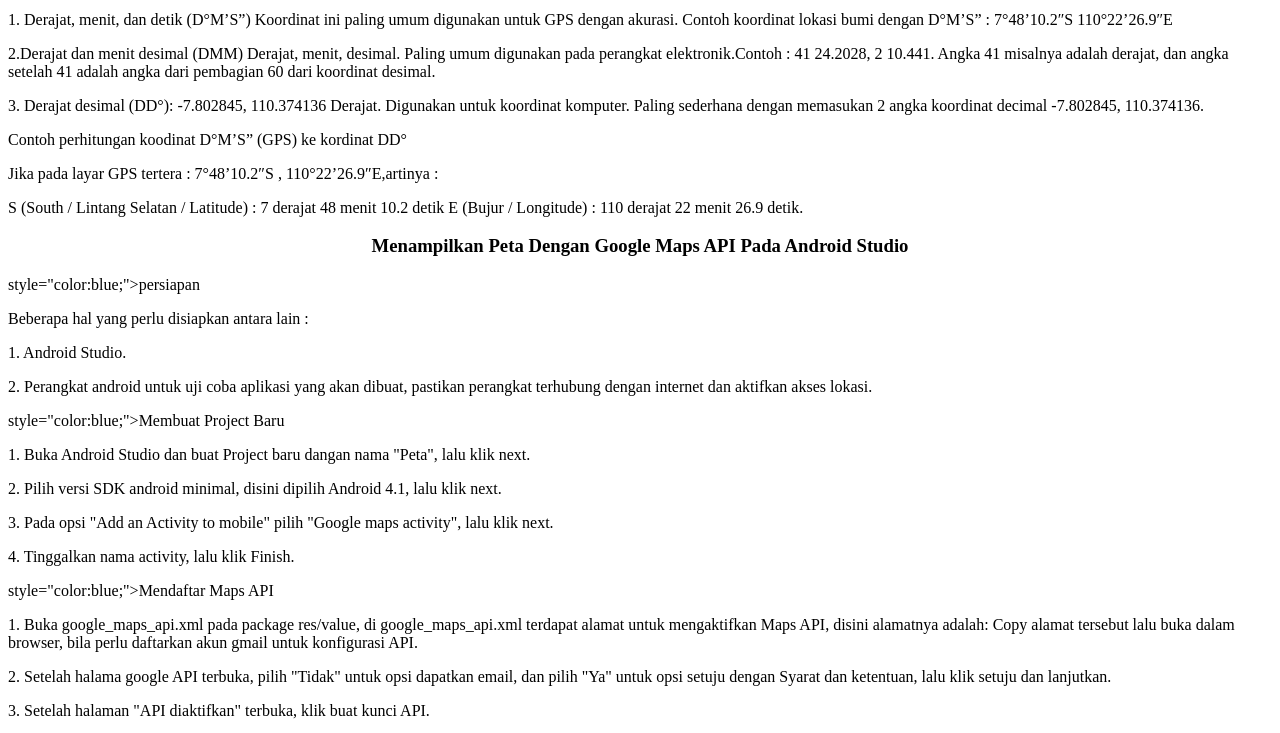
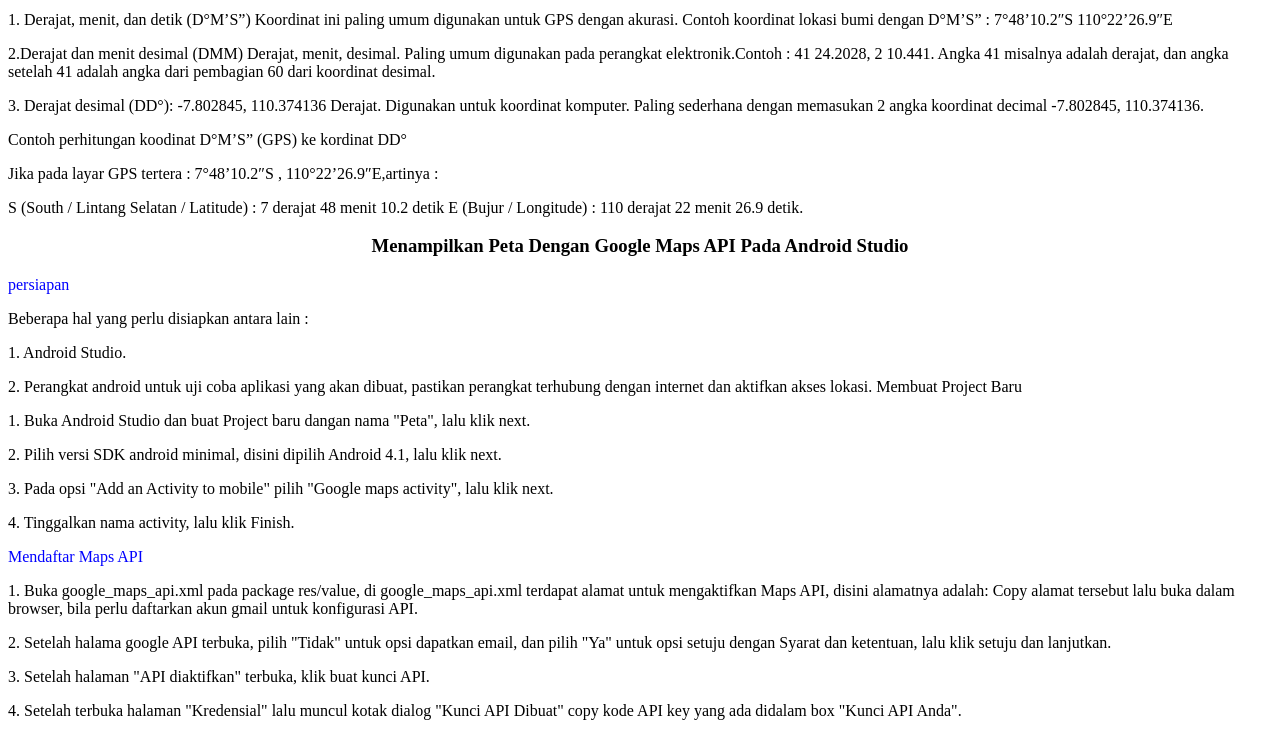
Before and after one commit to yulvihidayati/yulvihidayati.github.io, a plain HTML site: page index.html in a window 1280 px wide. Shown: the part 482-1215 px from the top of the page. Drawn offline with Linux system fonts and the light colour scheme.

Commit message:
Update index.html

```diff
--- a/index.html
+++ b/index.html
@@ -37,17 +37,17 @@ E (Bujur / Longitude) : 110 derajat 22 menit 26.9  detik.<p>
 
 
 	<center> <h3> Menampilkan Peta Dengan Google Maps API Pada Android  Studio</h3> </center>
-<p>style="color:blue;">persiapan
+<p style="color:blue;">persiapan
 <p>Beberapa hal yang perlu disiapkan antara lain :
 <p>1.	Android Studio.
 <p>2.	Perangkat android untuk uji coba aplikasi yang akan dibuat, pastikan perangkat terhubung dengan internet dan aktifkan akses lokasi.
 
-<P>style="color:blue;">Membuat Project Baru
+<Pstyle="color:blue;">Membuat Project Baru
 <P>1.	Buka Android Studio dan buat Project baru dangan nama "Peta", lalu klik next.
 <P>2.	Pilih versi SDK android minimal, disini dipilih Android 4.1, lalu klik next.
 <P>3.	Pada opsi "Add an Activity to mobile" pilih "Google maps activity", lalu klik next.
 <P>4.	Tinggalkan nama activity, lalu klik Finish.
-<P>style="color:blue;">Mendaftar Maps API
+<P style="color:blue;">Mendaftar Maps API
 <P>1.	Buka google_maps_api.xml pada package res/value, di google_maps_api.xml terdapat alamat untuk mengaktifkan Maps API, disini alamatnya adalah:
 Copy alamat tersebut lalu buka dalam browser, bila perlu daftarkan akun gmail untuk konfigurasi API.
 <P>2.	Setelah halama google API terbuka, pilih "Tidak" untuk opsi dapatkan email, dan pilih "Ya" untuk opsi setuju dengan Syarat dan ketentuan, lalu klik setuju dan lanjutkan.
```
